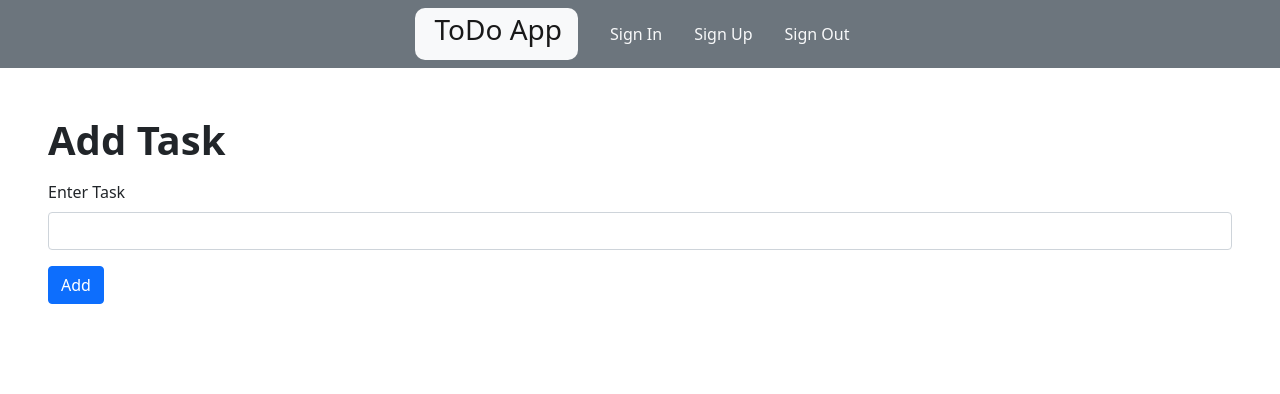
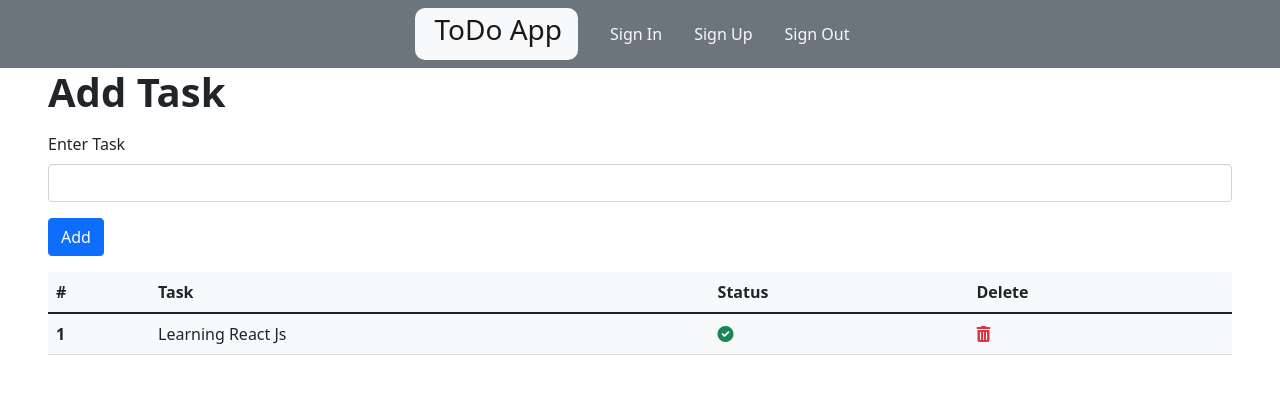
Before and after one commit to And4Web/reacttodoapp, a React (Create React App) app: page / in a window 1280 px wide. Shown: the top 394 px of the page. Built offline with nearby package versions, Linux system fonts and the light colour scheme.

Commit message:
table created

```diff
--- a/public/index.html
+++ b/public/index.html
@@ -9,6 +9,8 @@
       name="description"
       content="Web site created using create-react-app"
     />
+    <link rel="stylesheet" href="https://cdnjs.cloudflare.com/ajax/libs/font-awesome/6.0.0/css/all.min.css" integrity="sha512-9usAa10IRO0HhonpyAIVpjrylPvoDwiPUiKdWk5t3PyolY1cOd4DSE0Ga+ri4AuTroPR5aQvXU9xC6qOPnzFeg==" crossorigin="anonymous" referrerpolicy="no-referrer" />
+
     <link rel="apple-touch-icon" href="%PUBLIC_URL%/logo192.png" />
 
     <link rel="manifest" href="%PUBLIC_URL%/manifest.json" />
--- a/src/components/Dashboard.jsx
+++ b/src/components/Dashboard.jsx
@@ -1,10 +1,12 @@
 import React from "react";
 import AddTask from "./tasks/AddTask";
+import Tasks from "./tasks/Tasks";
 
 export default function Dashboard() {
   return (
     <div>
       <AddTask />
+      <Tasks />
     </div>
   );
 }
--- a/src/components/tasks/AddTask.jsx
+++ b/src/components/tasks/AddTask.jsx
@@ -19,7 +19,7 @@ export default class AddTask extends Component {
   render() {
     return (
       <>
-        <form className="m-5 " onSubmit={this.onSubmit}>
+        <form className="ms-5 me-5 " onSubmit={this.onSubmit}>
           <legend className="display-6 mb-3 fw-bold">Add Task</legend>
           <div className="mb-3">
             <label htmlFor="task" className="form-label">
--- /dev/null
+++ b/src/components/tasks/Task.jsx
@@ -0,0 +1,20 @@
+import React from "react";
+
+function Task() {
+  return (
+    <>
+      <tr>
+        <th scope="row">1</th>
+        <td>Learning React Js</td>
+        <td>
+          <i class="fa-solid fa-circle-check text-success"></i>
+        </td>
+        <td>
+          <i class="fa-solid fa-trash-can text-danger" />
+        </td>
+      </tr>
+    </>
+  );
+}
+
+export default Task;
--- /dev/null
+++ b/src/components/tasks/Tasks.jsx
@@ -0,0 +1,26 @@
+import React, { Component } from "react";
+import Task from "./Task";
+
+export default class Tasks extends Component {
+  render() {
+    return (
+      <>
+        <div className="ms-5 me-5 mt-3 bg-light">
+          <table className="table text-seondary">
+            <thead>
+              <tr>
+                <th scope="col">#</th>
+                <th scope="col">Task</th>
+                <th scope="col">Status</th>
+                <th scope="col">Delete</th>
+              </tr>
+            </thead>
+            <tbody>
+              <Task />
+            </tbody>
+          </table>
+        </div>
+      </>
+    );
+  }
+}
```
